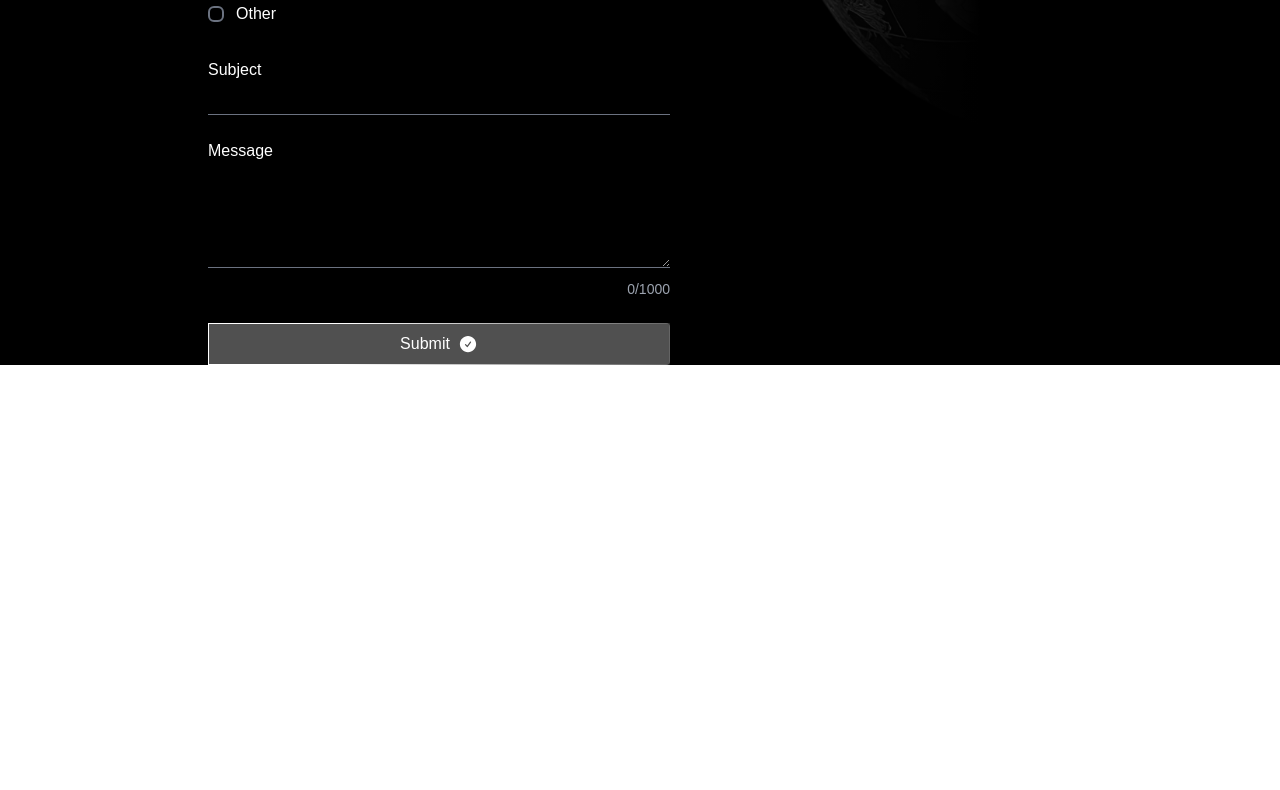
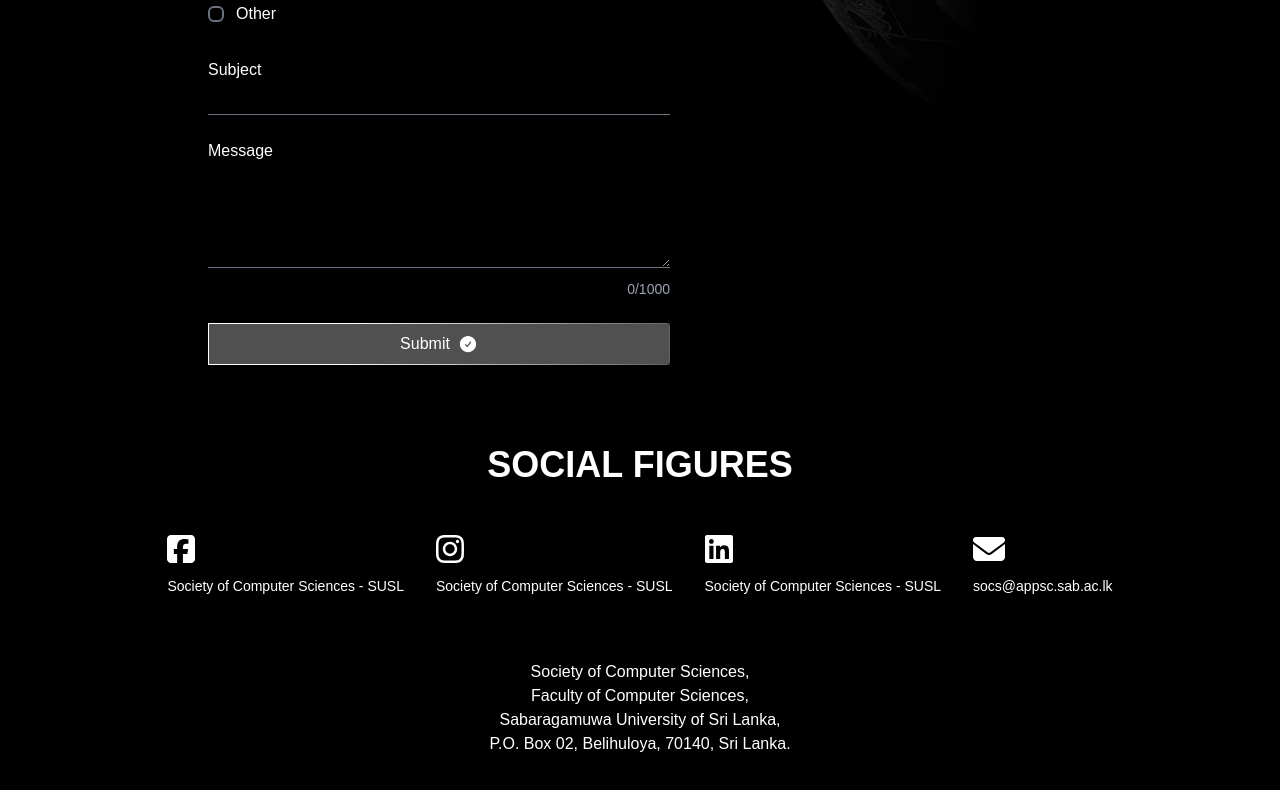
Before and after one commit to GihanSVND/SOCS-Website-Front_end, a Next.js app in the folder socs_website/: page /contact_us in a window 1280 px wide. Shown: the part 625-1415 px from the top of the page. Before the commit the page ends 990 px from the top, so only its background shows below. Built offline with nearby package versions, Linux system fonts and the light colour scheme.

Commit message:
Create social figures section

```diff
--- a/socs_website/package.json
+++ b/socs_website/package.json
@@ -10,6 +10,9 @@
   },
   "dependencies": {
     "@fortawesome/fontawesome-free": "^6.6.0",
+    "@fortawesome/free-brands-svg-icons": "^6.6.0",
+    "@fortawesome/free-solid-svg-icons": "^6.6.0",
+    "@fortawesome/react-fontawesome": "^0.2.2",
     "@heroicons/react": "^2.1.5",
     "next": "^14.2.13",
     "react": "^18.3.1",
--- a/socs_website/src/app/contact_us/page.tsx
+++ b/socs_website/src/app/contact_us/page.tsx
@@ -1,6 +1,9 @@
 "use client";
 
 import Navbar from "@/components/navbar";
+import { faFacebookSquare, faInstagram, faLinkedin } from "@fortawesome/free-brands-svg-icons";
+import { faEnvelope, faMapMarkerAlt } from "@fortawesome/free-solid-svg-icons";
+import { FontAwesomeIcon } from "@fortawesome/react-fontawesome";
 import { CheckCircleIcon } from "@heroicons/react/24/solid";
 
 export default function ContactUs() {
@@ -168,6 +171,47 @@ export default function ContactUs() {
                     />
                 </div>
             </section>
+
+            {/* Social Figures Section */}
+      <section className="bg-black py-20">
+        <div className="text-center mb-12">
+          <h2 className="text-white text-4xl font-bold">SOCIAL FIGURES</h2>
+        </div>
+
+        <div className="flex justify-center gap-8 mb-16">
+          {/* Facebook */}
+          <a href="#" className="text-white hover:text-gray-500">
+            <FontAwesomeIcon icon={faFacebookSquare} size="2x" />
+            <p className="mt-2 text-sm">Society of Computer Sciences - SUSL</p>
+          </a>
+          {/* Instagram */}
+          <a href="#" className="text-white hover:text-gray-500">
+            <FontAwesomeIcon icon={faInstagram} size="2x" />
+            <p className="mt-2 text-sm">Society of Computer Sciences - SUSL</p>
+          </a>
+          {/* LinkedIn */}
+          <a href="#" className="text-white hover:text-gray-500">
+            <FontAwesomeIcon icon={faLinkedin} size="2x" />
+            <p className="mt-2 text-sm">Society of Computer Sciences - SUSL</p>
+          </a>
+          {/* Email */}
+          <a
+            href="mailto:socs@appsc.sab.ac.lk"
+            className="text-white hover:text-gray-500"
+          >
+            <FontAwesomeIcon icon={faEnvelope} size="2x" />
+            <p className="mt-2 text-sm">socs@appsc.sab.ac.lk</p>
+          </a>
+        </div>
+
+        {/* Address Section */}
+        <div className="text-center text-white">
+          <p>Society of Computer Sciences,</p>
+          <p>Faculty of Computer Sciences,</p>
+          <p>Sabaragamuwa University of Sri Lanka,</p>
+          <p>P.O. Box 02, Belihuloya, 70140, Sri Lanka.</p>
+        </div>
+      </section>
         </div>
     );
 }
```
Also changed, not shown: 1 other file (tests, documents, lock files or other folders).
